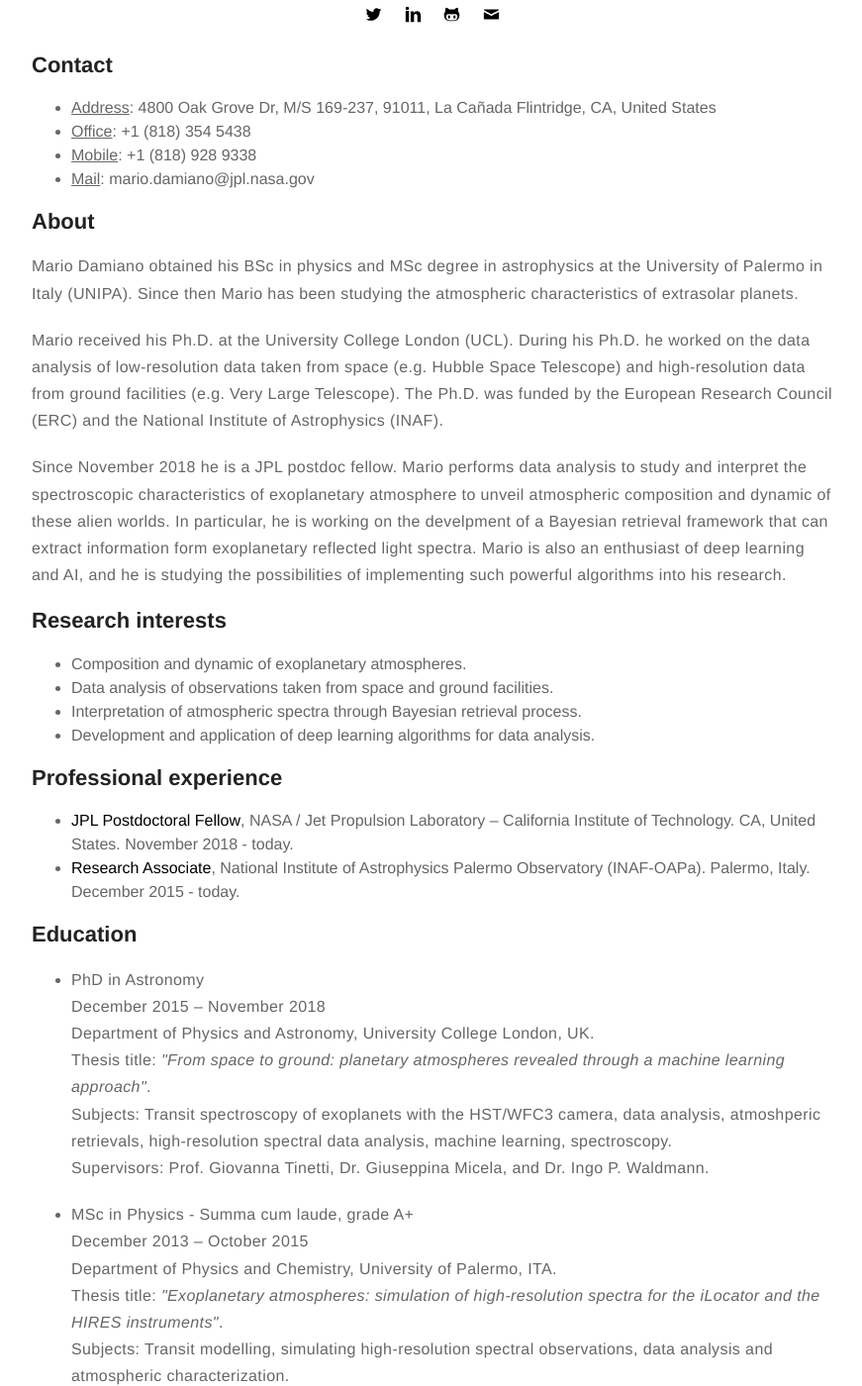
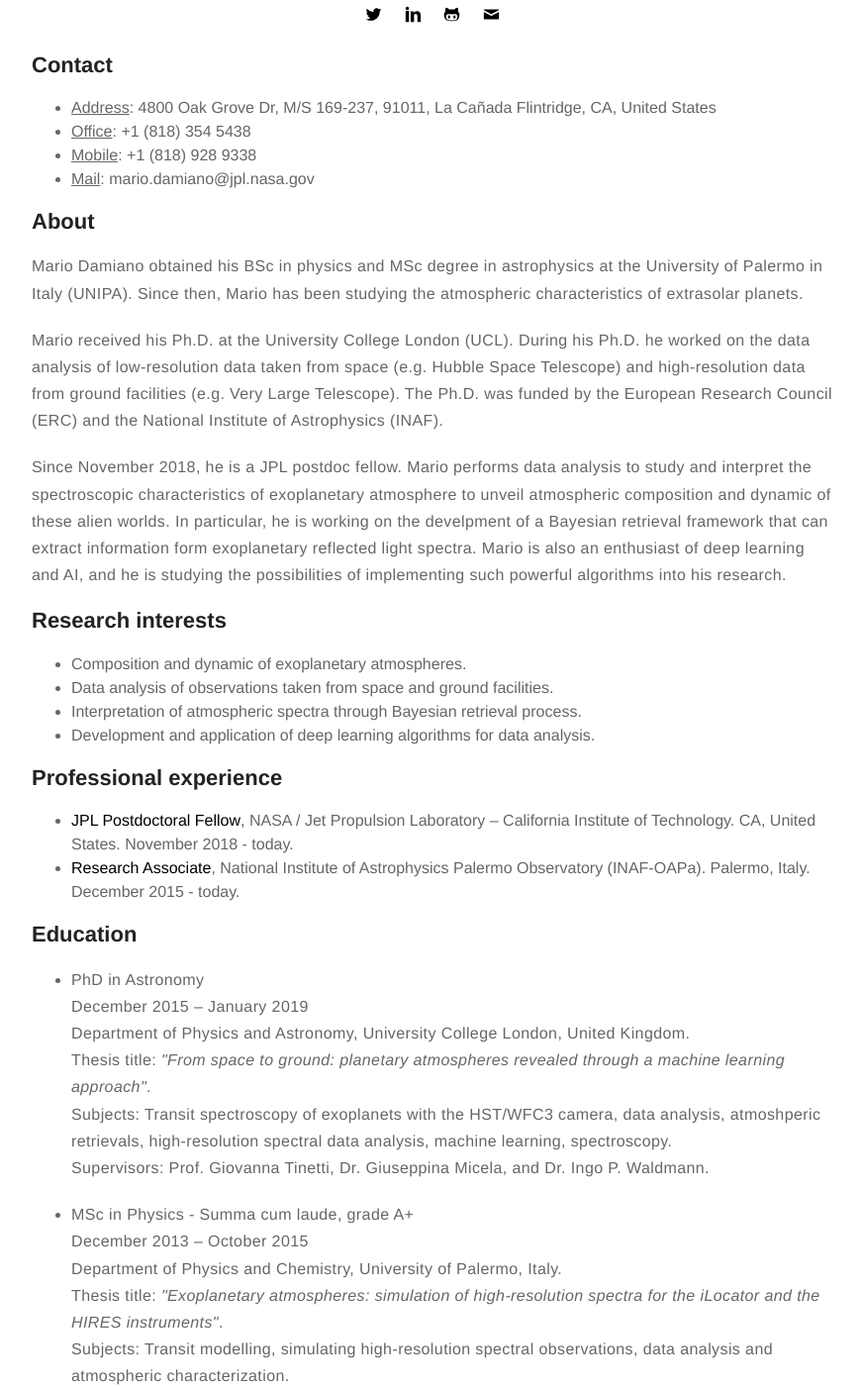
Before and after one commit to MDamiano/MDamiano.github.io, a Jekyll site: the page built from about.md, in a window 1280 px wide and 1400 px high, scrolled down 428 px. Shown: the whole window at 99% size, without its empty margins (203-1074 px from the left). Built offline with Jekyll 4.4.1, drawn with Linux system fonts in a browser that asks for light colours; some of the changed text lies outside the part shown.

Commit message:
Updates 17/02/2020

```diff
--- a/about.md
+++ b/about.md
@@ -13,11 +13,11 @@ layout: page
 
 
 <h2>About</h2>
-<p>Mario Damiano obtained his BSc in physics and MSc degree in astrophysics at the University of Palermo in Italy (UNIPA). Since then Mario has been studying the atmospheric characteristics of extrasolar planets.</p>
+<p>Mario Damiano obtained his BSc in physics and MSc degree in astrophysics at the University of Palermo in Italy (UNIPA). Since then, Mario has been studying the atmospheric characteristics of extrasolar planets.</p>
 
 <p>Mario received his Ph.D. at the University College London (UCL). During his Ph.D. he worked on the data analysis of low-resolution data taken from space (e.g. Hubble Space Telescope) and high-resolution data from ground facilities (e.g. Very Large Telescope). The Ph.D. was funded by the European Research Council (ERC) and the National Institute of Astrophysics (INAF).</p>
 
-<p>Since November 2018 he is a JPL postdoc fellow. Mario performs data analysis to study and interpret the spectroscopic characteristics of exoplanetary atmosphere to unveil atmospheric composition and dynamic of these alien worlds. In particular, he is working on the develpment of a Bayesian retrieval framework that can extract information form exoplanetary reflected light spectra. Mario is also an enthusiast of deep learning and AI, and he is studying the possibilities of implementing such powerful algorithms into his research.</p>
+<p>Since November 2018, he is a JPL postdoc fellow. Mario performs data analysis to study and interpret the spectroscopic characteristics of exoplanetary atmosphere to unveil atmospheric composition and dynamic of these alien worlds. In particular, he is working on the develpment of a Bayesian retrieval framework that can extract information form exoplanetary reflected light spectra. Mario is also an enthusiast of deep learning and AI, and he is studying the possibilities of implementing such powerful algorithms into his research.</p>
 
 <h2>Research interests</h2>
 <ul class="skill-list">
@@ -36,21 +36,21 @@ layout: page
 <h2>Education</h2>
 <ul class="skill-list">
 	<li><p>PhD in Astronomy
-<br />December 2015 – November 2018
-<br />Department of Physics and Astronomy, University College London, UK.
+<br />December 2015 – January 2019
+<br />Department of Physics and Astronomy, University College London, United Kingdom.
 <br />Thesis title: <i>"From space to ground: planetary atmospheres revealed through a machine learning approach"</i>.
 <br />Subjects: Transit spectroscopy of exoplanets with the HST/WFC3 camera, data analysis, atmoshperic retrievals,
 high-resolution spectral data analysis, machine learning, spectroscopy.
 <br />Supervisors: Prof. Giovanna Tinetti, Dr. Giuseppina Micela, and Dr. Ingo P. Waldmann.</p></li>
 	<li><p>MSc in Physics - Summa cum laude, grade A+
 <br />December 2013 – October 2015
-<br />Department of Physics and Chemistry, University of Palermo, ITA.
+<br />Department of Physics and Chemistry, University of Palermo, Italy.
 <br />Thesis title: <i>"Exoplanetary atmospheres: simulation of high-resolution spectra for the iLocator and the HIRES instruments"</i>.
 <br />Subjects: Transit modelling, simulating high-resolution spectral observations, data analysis and atmospheric characterization.
 <br />Supervisors: Prof. Giovanni Peres and Dr. Giuseppina Micela.</p></li>
     <li><p>BSc in Physics Science - 108/110, grade A
 <br />November 2010 – December 2013
-<br />Department of Physics and Chemistry, University of Palermo, ITA.
+<br />Department of Physics and Chemistry, University of Palermo, Italy.
 <br />Thesis title: <i>"Exoplanets and stellar activity in the IR band"</i>.
 <br />Subjects: Transit modelling, stellar activity, effects of stellar activity to the planetary transits.
 <br />Supervisors: Prof. Giovanni Peres and Dr. Giuseppina Micela.</p></li>
```
Also changed, not shown: presentations.md (+5 -5 lines).
